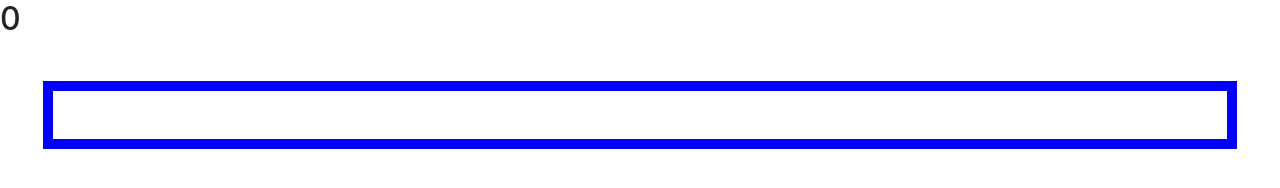
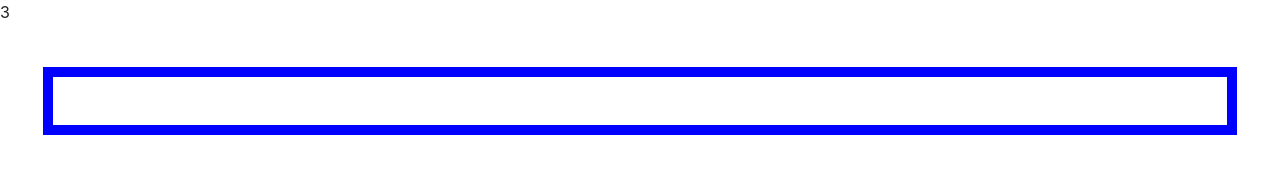
Before and after one commit to kneely13/TriviaGame, a plain HTML site: page index.html in a window 1280 px wide. Both pictures are taken after a click on the link "Start". Drawn offline with nearby package versions, Linux system fonts and the light colour scheme.

Commit message:
timer is working

```diff
--- a/assets/javascript/app.js
+++ b/assets/javascript/app.js
@@ -1,68 +1,42 @@
-// function QuizQuesiton(question, choices, correctAnswer) {
-//     this.question = [
-//         new QuizQuestion("question", ["choices", "choices"], #),
-//         new QuizQuestion("question", ["choices", "choices"], #),
-//         new QuizQuestion("question", ["choices", "choices"], #),
-//     this.choices = choices,
-//     this.correctAnswer = correctAnswer}
+$(document).ready(function() {
 
+    var intervalId;
+    var secondsTotal;
 
+    $(".mainContainer").hide();
+    $("#timer").hide();
+    $(".cardResults").hide();
 
+    $("#start-button").on("click", function() {
+        console.log("Ok, this works");
+        $("#timer").show(secondsTotal);
+        $(".card").hide();
+        $(".mainContainer").show();
+        run();
+    });
 
-
-
-$(document).ready(function() {
-    $('.card').show();
-    $('.mainContainer').hide();
-    $('#timer').hide(run);
-    $('.cardResults').hide();
-
-    $('.btn').click(function(){
-        $('.card').hide();
-        $('.mainContainer').show();
-        $('#timer').show( );
-    })
-
-    $('.cardResults .btn').click(function(){
-        $('.card').show();
-        $('.cardResults').hide();
-        $('.mainContainer').hide();
-        $('#timer').show(run);
+    $("#back-button").on("click", function() {
+      $(".cardResults").hide();
+      $(".card").show();
+      $("#timer").hide();
 
     });
 
+    function run() {
+        secondsTotal = 5;
+        $("#timer").text(secondsTotal);
+        intervalId = setInterval(decrement, 1000);
+    };
 
+    function decrement() {
+        secondsTotal--;
+        $("#timer").text(secondsTotal);
+        if (secondsTotal < 1) {
+            clearInterval(intervalId);
+            $(".card").hide();
+            $(".mainContainer").hide();
+            $("#timer").hide();
+            $(".cardResults").show();
+        }
+    }
 });
-
-
-var intervalId;
-var secondsTotal = 3;
-
-function run() {
-    clearInterval(intervalId);
-    intervalId = setInterval(decrement, 1000);
-
-}
-
-function stop(){
-
-    clearInterval(intervalId);
-    // $('.mainContainer').hide();
-    //     $('#timer').hide();
-    //     $('.cardResults').show();
-
-}
-
-function decrement() {
-
-    secondsTotal--;
-    $("#timer").html("<h2>" + secondsTotal + "</h2>");
-
-    if (secondsTotal === 0) {
-      stop();
-      alert("Time Up!");
-
-    }
-}
-
-run();
--- a/index.html
+++ b/index.html
@@ -18,18 +18,18 @@
               <h1 class="card-title">TV Trivia</h1>
               <p class="card-text">Click the start button below to begin</p>
               <br>
-              <a href="#" class="btn btn-primary">Start</a>
+              <a href="#" class="btn btn-primary" id="start-button">Start</a>
             </div>
             <div class="card-footer text-muted">
                 You have 1 minute to anwser all the questions.
             </div>
     </div>
 
-    <div id="timer">This is where the timer is placed</div>
+    <div id="timer"></div>
 
     <div class="mainContainer">
         <form id="form">
-            <div class = "questions"></div>
+            <div class ="questions"></div>
         </form>
 
         <br/>
@@ -43,7 +43,7 @@
               <h1 class="cardResults-title">Results</h1>
               <p class="cardResults-text"></p>
               <br>
-              <a href="#" class="btn btn-secondary">Back</a>
+              <a href="#" class="btn btn-secondary" id="back-button">Back</a>
             </div>
             <div class="cardResults-footer text-muted">
             </div>
```
